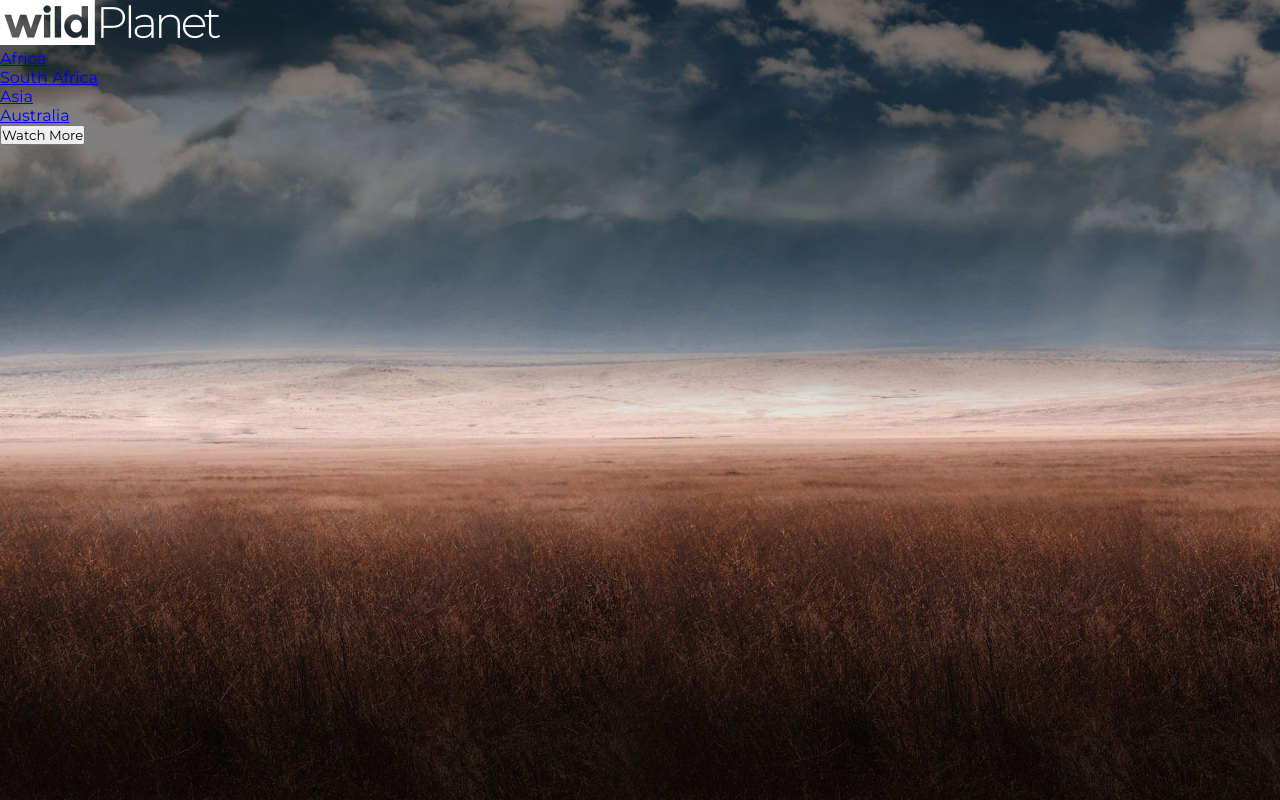
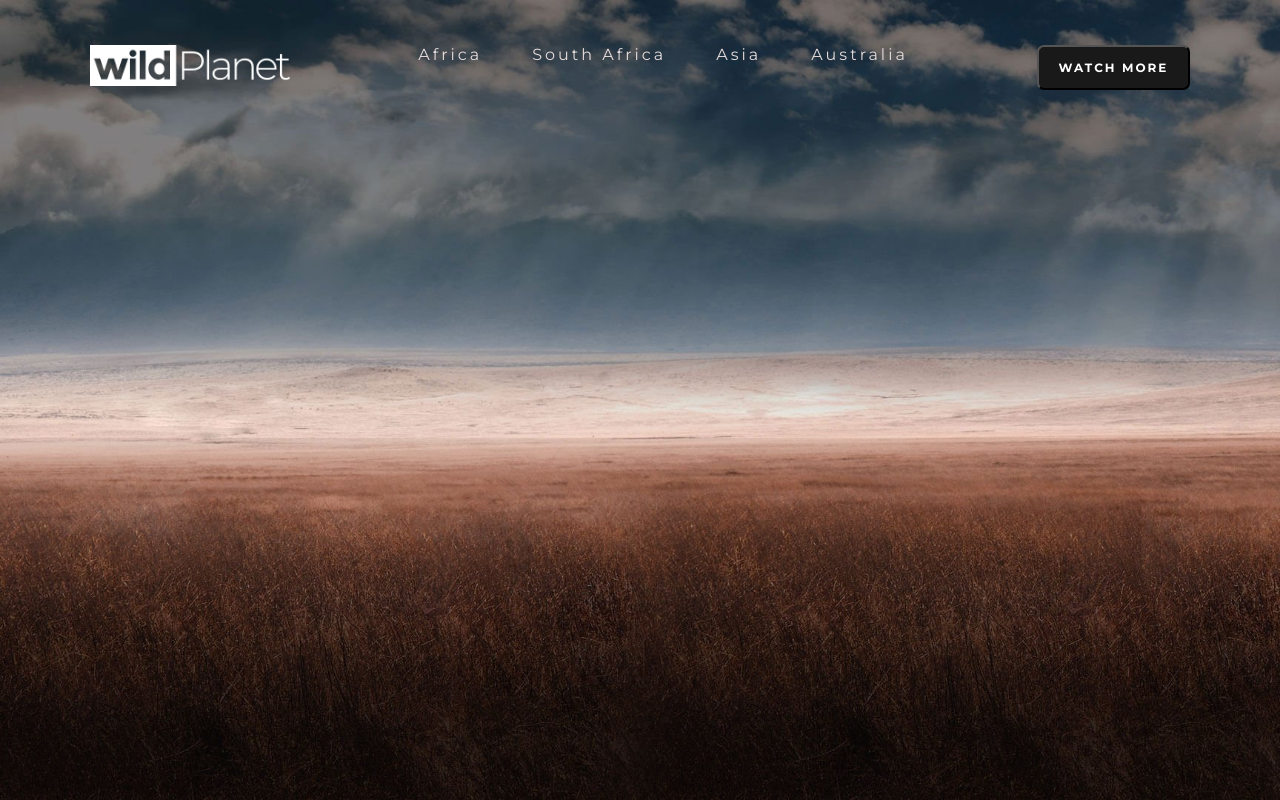
Before and after one commit to biggicode/africa, a website: page src/index.html in a window 1280 px wide. Drawn offline with Linux system fonts and the light colour scheme.

Commit message:
style button

```diff
--- a/src/index.html
+++ b/src/index.html
@@ -25,17 +25,17 @@
   </head>
   <body>
     <main class="main">
-      <nav>
+      <nav class="nav">
         <div class="logo">
           <img src="./assets/img/logo.png" alt="" class="logo__img" />
         </div>
-        <ol>
-          <li><a href="#">Africa</a></li>
-          <li><a href="#">South Africa</a></li>
-          <li><a href="#">Asia</a></li>
-          <li><a href="#">Australia</a></li>
+        <ol class="nav__list">
+          <li><a href="#" class="nav__link">Africa</a></li>
+          <li><a href="#" class="nav__link">South Africa</a></li>
+          <li><a href="#" class="nav__link">Asia</a></li>
+          <li><a href="#" class="nav__link">Australia</a></li>
         </ol>
-        <button type="button">Watch More</button>
+        <button type="button" class="nav__button">Watch More</button>
       </nav>
     </main>
   </body>
--- a/src/style.css
+++ b/src/style.css
@@ -4,6 +4,7 @@
   box-sizing: border-box;
   font-family: "Montserrat", sans-serif;
   scroll-behavior: smooth;
+  text-decoration: none;
 }
 
 .main {
@@ -14,3 +15,51 @@
   background-position: center;
   position: relative;
 }
+
+.nav {
+  display: flex;
+  justify-content: space-between;
+  padding: 45px 7% 0;
+}
+
+.logo__img {
+  width: 200px;
+  cursor: pointer;
+}
+
+.nav__list {
+  list-style: none;
+  display: flex;
+}
+
+.nav__link {
+  display: inline-block;
+  padding: 0 25px;
+  color: rgb(228, 218, 218);
+  font-size: 1rem;
+  letter-spacing: 3px;
+}
+
+.nav__link:hover {
+  color: white;
+  transition: all 0.4s ease;
+}
+
+.nav__button {
+  background-color: #191919;
+  padding: 10px 20px;
+  color: #fff;
+  font-size: 12px;
+  font-weight: bold;
+  text-transform: uppercase;
+  border-radius: 7px;
+  letter-spacing: 2px;
+}
+
+.nav__button:hover {
+  background-color: transparent;
+  border: 2px solid rgb(228, 218, 218);
+  transform: scale(0.9);
+  transition: all 0.4s ease;
+  cursor: pointer;
+}
```
